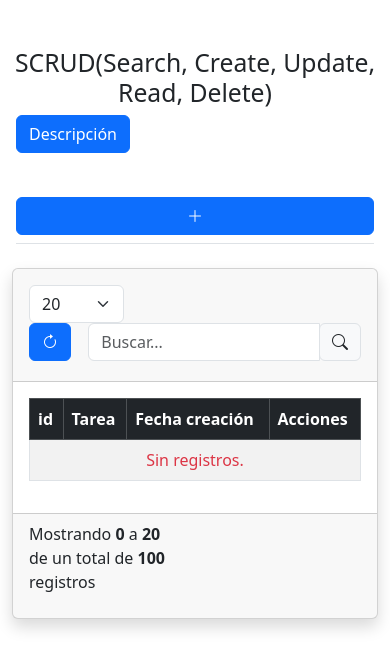
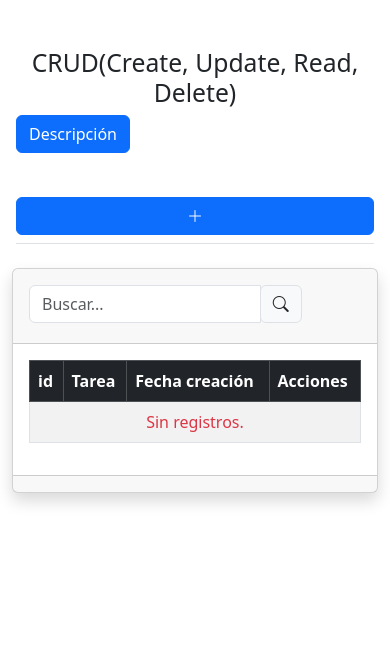
Before and after one commit to EduardoJ-Freelancer/crud-php-js-mysql, a PHP site: page / in a window 390 px wide. Shown: the top 669 px of the page. Run offline with PHP 8.4, Linux system fonts and the light colour scheme; data that the repository does not hold is empty; some libraries are stand-ins or nearby versions.

Commit message:
ajustes mobile

```diff
--- a/resumen.txt
+++ b/resumen.txt
@@ -14,6 +14,7 @@ Commits:
     feature/edit-task: edit.php y edit.js
 
     resumen
+    ajustes mobile
 
 Códigos git usados:
     git clone
--- a/src/index.php
+++ b/src/index.php
@@ -5,7 +5,7 @@
     <!-- Page content-->
     <div class="container-fluid main" id="app">
         <h2 class="font-weight-bold mt-5 text-center col-12">
-            SCRUD(Search, Create, Update, Read, Delete)
+            CRUD(Create, Update, Read, Delete)
         </h2>
         <div class="row mb-4 pb-2 mx-1 border-bottom">
             <p class="p-0 col-2 col-lg-1">
@@ -64,7 +64,7 @@
 
             <div class="card-header py-3">
                 <div class="row controls">
-                    <div class="col-4 col-lg-1 limit">
+                    <div class="col-4 col-lg-1 limit d-none d-lg-block">
                         <select class="form-select" aria-label="Tasks" id="limit-task" data-bs-toggle="tooltip" data-bs-placement="bottom" title="" data-bs-title="Selecciona cantidad de registros a mostrar">
                             <option value="20">20</option>
                             <option value="50">50</option>
@@ -72,9 +72,8 @@
                         </select>
                     </div>
                     <div class="col-8 col-lg-2 offset-lg-3">
-
                     </div>
-                    <div class="col-2 col-lg-1 offset-lg-2 buttons">
+                    <div class="col-2 col-lg-1 offset-lg-2 buttons  d-none d-lg-block">
                         <button type="button" class="btn btn-primary btn-md btn-refresh" id="btn-refresh" data-bs-toggle="tooltip" data-bs-placement="top" title="" data-bs-title="Refrescar">
                             <i class="bi bi-arrow-clockwise"></i>
                         </button>
@@ -115,7 +114,7 @@
 
             <div class="card-footer">
                 <div class="row">
-                    <div class="col description-pagination">
+                    <div class="col description-pagination d-none d-lg-block">
                         <p id="total-actions">
                             Mostrando <b>0</b> a <b>20</b> de un total de <b>100</b> registros
                         </p>
```
